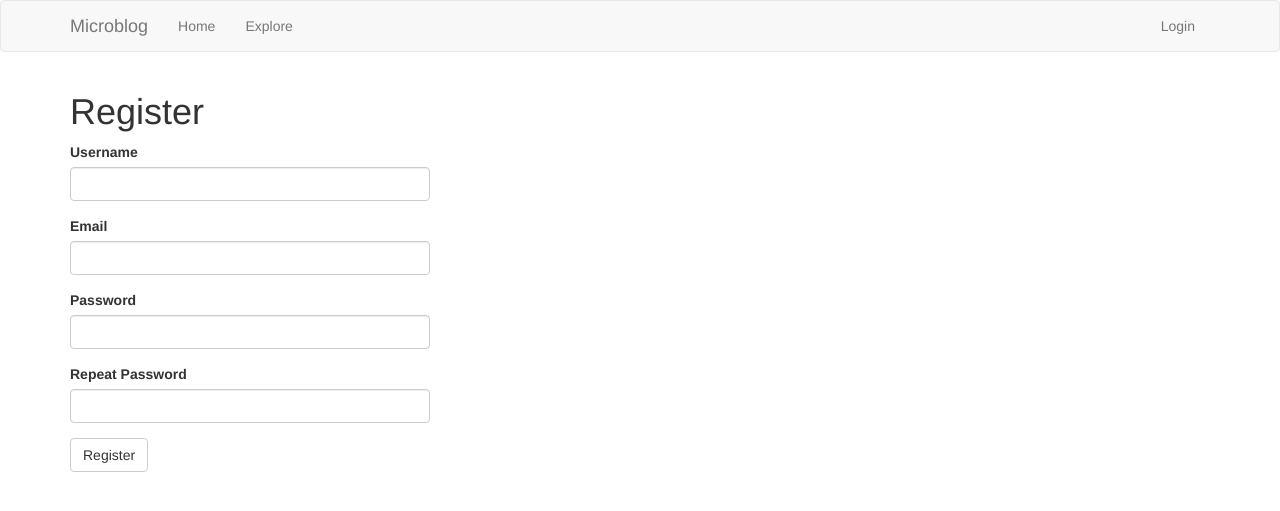
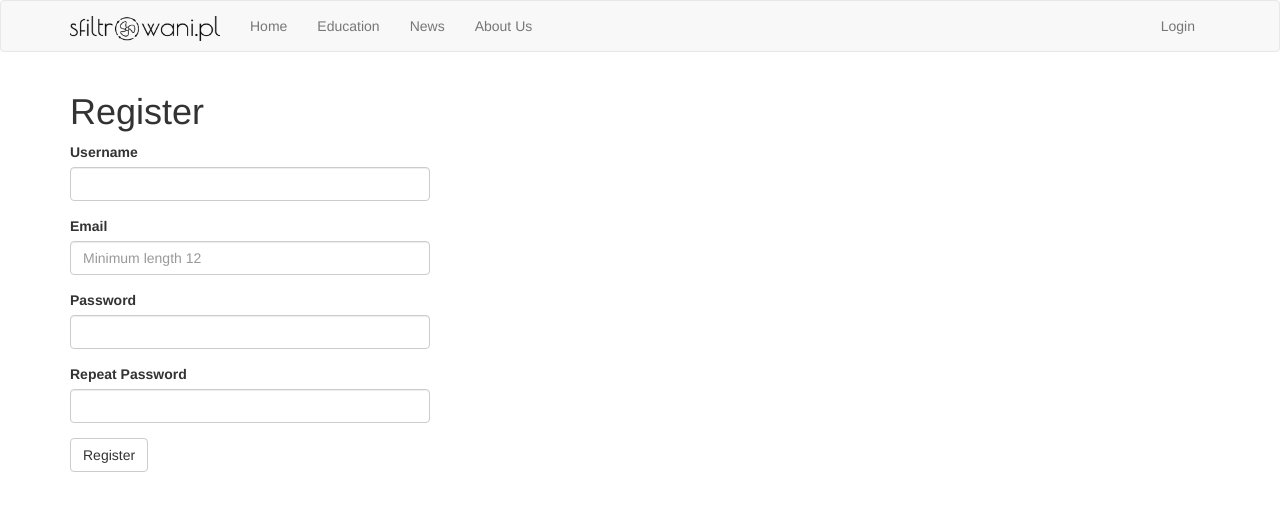
Before and after one commit to rscales02/sfiltrowani, a Flask app: page /auth/register in a window 1280 px wide. Shown: the top 511 px of the page. Run offline with Flask 2, Linux system fonts and the light colour scheme; some libraries are stand-ins or nearby versions.

Commit message:
changing from microblog to sfiltrowani

```diff
--- a/app/auth/forms.py
+++ b/app/auth/forms.py
@@ -14,7 +14,7 @@ class LoginForm(FlaskForm):
 
 class RegistrationForm(FlaskForm):
     username = StringField(_l('Username'), validators=[DataRequired()])
-    email = StringField(_l('Email'), validators=[DataRequired(), Email()])
+    email = StringField(_l('Email'), validators=[DataRequired(), Email()], render_kw={'placeholder': _l("Minimum length 12")})
     password = PasswordField(_l('Password'), validators=[DataRequired()])
     password2 = PasswordField(
         _l('Repeat Password'), validators=[DataRequired(),
--- a/app/auth/routes.py
+++ b/app/auth/routes.py
@@ -41,7 +41,11 @@ def register():
     form = RegistrationForm()
     if form.validate_on_submit():
         user = User(username=form.username.data, email=form.email.data)
-        user.set_password(form.password.data)
+        if len(form.password.data) > 11:
+            user.set_password(form.password.data)
+        else:
+            flash(_("Password minimum length is 12 characters"))
+            return redirect(url_for('auth.register', title=_('Register'), form=form))
         db.session.add(user)
         db.session.commit()
         flash(_('Congratulations, you are now a registered user!'))
--- a/app/email.py
+++ b/app/email.py
@@ -13,5 +13,4 @@ def send_email(subject, sender, recipients, text_body, html_body):
     msg = Message(subject, sender=sender, recipients=recipients)
     msg.body = text_body
     msg.html = html_body
-    Thread(target=send_async_email,
-           args=(current_app._get_current_object(), msg)).start()
+    Thread(target=send_async_email, args=(current_app._get_current_object(), msg)).start()
--- a/app/main/routes.py
+++ b/app/main/routes.py
@@ -144,3 +144,7 @@ def search():
     next_url = url_for('main.search', q=g.search_form.q.data, page=page + 1) if total > page * current_app.config['POSTS_PER_PAGE'] else None
     prev_url = url_for('main.search', q=g.search_form.q.data, page=page - 1) if page > 1 else None
     return render_template('search.html', title=_('Search'), posts=posts, next_url=next_url, prev_url=prev_url)
+
+@bp.route('/news')
+def news():
+    return render_template('news.html')
--- a/app/models.py
+++ b/app/models.py
@@ -92,7 +92,7 @@ class SearchableMixin(object):
             return cls.query.filter_by(id=0), 0
         when = []
         for i in range(len(ids)):
-            when.append(ids[i], i)
+            when.append((ids[i], i))
         return cls.query.filter(cls.id.in_(ids)).order_by(db.case(when, value=cls.id)), total
 
     @classmethod
@@ -126,6 +126,7 @@ class Post(SearchableMixin, db.Model):
     __searchable__ = ['body']
     id = db.Column(db.Integer, primary_key=True)
     body = db.Column(db.String(140))
+    video = db.Column(db.String(340))
     timestamp = db.Column(db.DateTime, index=True, default=datetime.utcnow)
     user_id = db.Column(db.Integer, db.ForeignKey('user.id'))
     language = db.Column(db.String(5))
--- a/app/search.py
+++ b/app/search.py
@@ -19,7 +19,7 @@ def remove_from_index(index, model):
 def query_index(index, query, page, per_page):
     if not current_app.elasticsearch:
         return [], 0
-    search = current_app.elacticsearch.search(
+    search = current_app.elasticsearch.search(
         index=index, doc_type=index,
         body={'query': {'multi_match': {'query': query, 'fields': ['*']}},
               'from': (page - 1) * per_page, 'size': per_page}
--- a/app/templates/base.html
+++ b/app/templates/base.html
@@ -1,7 +1,7 @@
 {% extends 'bootstrap/base.html' %}
 
 {% block title %}
-    {% if title %}{{ title }} - Microblog{% else %}{{ _('Welcome to Microblog') }}{% endif %}
+    {% if title %}{{ title }} - Sfiltrowani {% else %}{{ _('Welcome to Sfiltrowani') }}{% endif %}
 {% endblock %}
 
 {% block navbar %}
@@ -14,12 +14,14 @@
                     <span class="icon-bar"></span>
                     <span class="icon-bar"></span>
                 </button>
-                <a class="navbar-brand" href="{{ url_for('main.index') }}">Microblog</a>
+                <a class="navbar-brand" href="{{ url_for('main.index') }}"><img src="{{ url_for('static', filename='slogo.png') }}" height="25px" width="150px"/> </a>
             </div>
             <div class="collapse navbar-collapse" id="bs-example-navbar-collapse-1">
                 <ul class="nav navbar-nav">
                     <li><a href="{{ url_for('main.index') }}">{{ _('Home') }}</a></li>
-                    <li><a href="{{ url_for('main.explore') }}">{{ _('Explore') }}</a></li>
+                    <li><a href="{{ url_for('main.explore') }}">{{ _('Education') }}</a></li>
+                    <li><a href="{{ url_for('main.news') }}">{{ _('News') }}</a></li>
+                    <li><a href="{{ url_for('main.about_us') }}">{{ _('About Us') }}</a></li>
                 </ul>
                 <ul class="nav navbar-nav navbar-right">
                     {% if current_user.is_anonymous %}
```
Also changed, not shown: app/templates/news.html (added, +10 -0 lines), migrations/versions/aabd661310a5_video_link.py (added, +28 -0 lines), app.db, app/static/air-carbon-chimney-39553.jpg (added), app/static/slogo.png (added), 1 other file.
